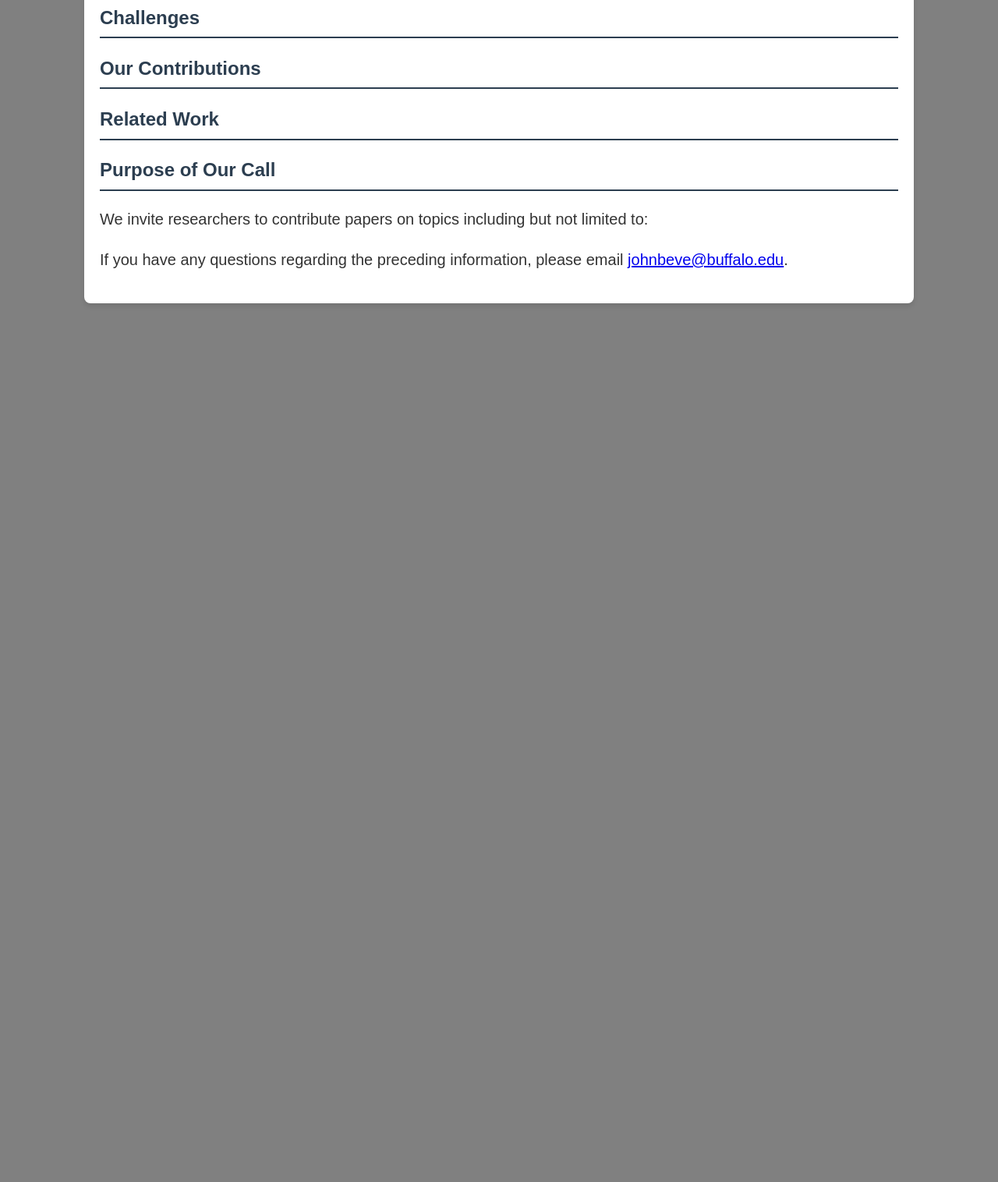
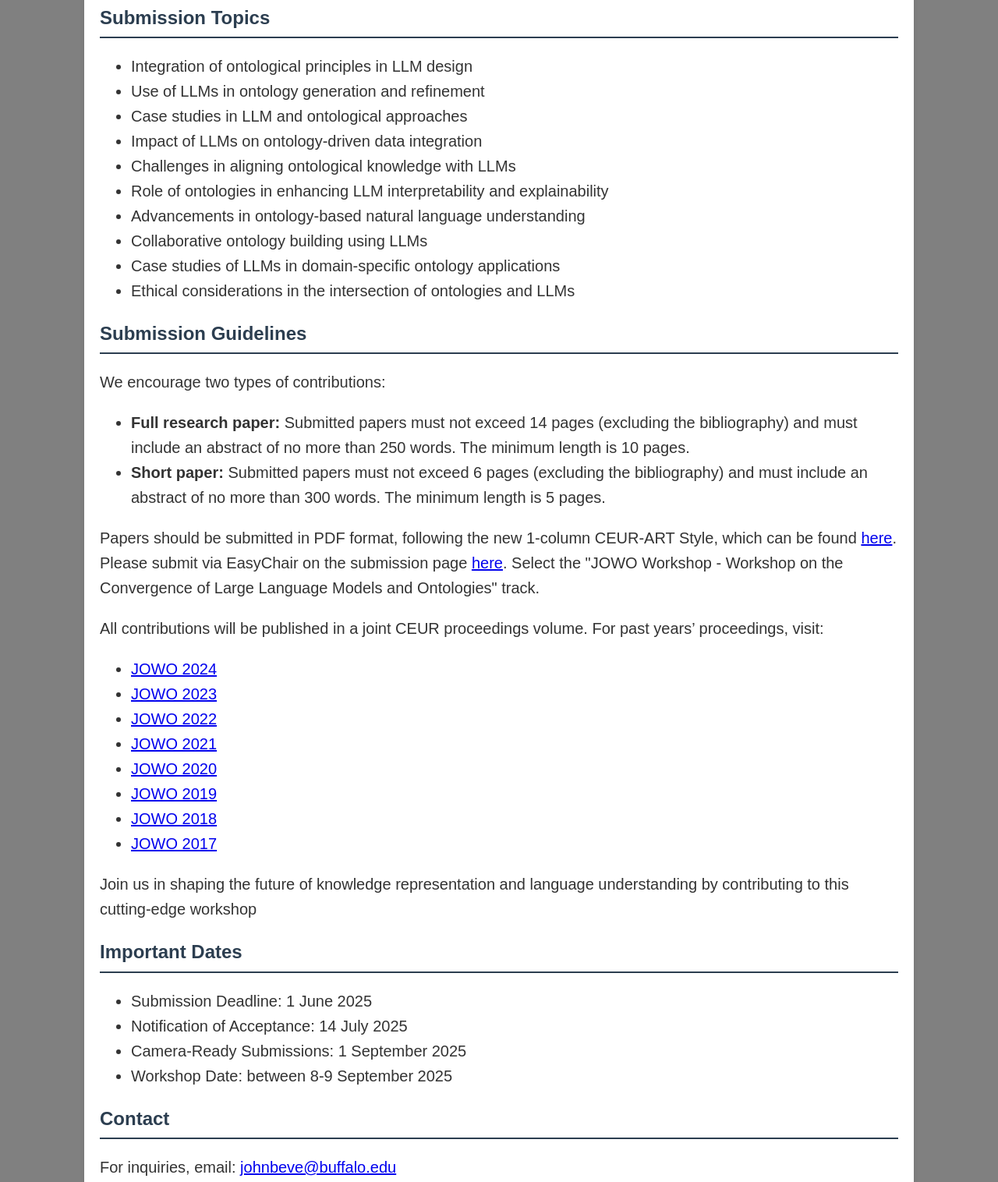
Before and after one commit to CBP1012/JOWO-ONTOLLM, a plain HTML site: page CallForPapers.html in a window 1280 px wide. Shown: the part 499-2015 px from the top of the page at 78% size. Before the commit the page ends 918 px from the top, so only its background shows below. Drawn offline with Linux system fonts and the light colour scheme.

Commit message:
Update CallForPapers.html

```diff
--- a/CallForPapers.html
+++ b/CallForPapers.html
@@ -92,25 +92,51 @@
         <h1>Call for Papers: Promoting Healthy Aging through Semantic Enrichment of Solitude Research (PHASES)</h1>
     </div>
 
-    <div class="section">
-        <h2 class="section-title">Challenges</h2>
-    </div>
+    <h2 class="section-title">Submission Topics</h2>
+        <ul>
+            <li>Integration of ontological principles in LLM design</li>
+            <li>Use of LLMs in ontology generation and refinement</li>
+            <li>Case studies in LLM and ontological approaches</li>
+            <li>Impact of LLMs on ontology-driven data integration</li>
+            <li>Challenges in aligning ontological knowledge with LLMs</li>
+            <li>Role of ontologies in enhancing LLM interpretability and explainability</li>
+            <li>Advancements in ontology-based natural language understanding</li>
+            <li>Collaborative ontology building using LLMs</li>
+            <li>Case studies of LLMs in domain-specific ontology applications</li>
+            <li>Ethical considerations in the intersection of ontologies and LLMs</li>
+        </ul>
 
-    <div class="section">
-        <h2 class="section-title">Our Contributions</h2>
-        </ul>
-    </div>
+    <h2 class="section-title">Submission Guidelines</h2>
+            <p>We encourage two types of contributions:</p>
+            <ul>
+            <li><strong>Full research paper:</strong> Submitted papers must not exceed 14 pages (excluding the bibliography) and must include an abstract of no more than 250 words. The minimum length is 10 pages.</li>
+            <li><strong>Short paper:</strong> Submitted papers must not exceed 6 pages (excluding the bibliography) and must include an abstract of no more than 300 words. The minimum length is 5 pages.</li>
+            </ul>
+            <p>Papers should be submitted in PDF format, following the new 1-column CEUR-ART Style, which can be found <a href="https://ceurws.wordpress.com/2020/03/31/ceurws-publishes-ceurart-paper-style/">here</a>. Please submit via EasyChair on the submission page <a href="https://easychair.org/account2/signin?a=32208870">here</a>. Select the "JOWO Workshop - Workshop on the Convergence of Large Language Models and Ontologies" track.</p>
+            <p>All contributions will be published in a joint CEUR proceedings volume. For past years’ proceedings, visit:</p>
+            <ul>
+                <li><a href="https://ceur-ws.org/Vol-3882/">JOWO 2024</a></li>
+                <li><a href="https://ceur-ws.org/Vol-3637/">JOWO 2023</a></li>
+                <li><a href="https://ceur-ws.org/Vol-3249/">JOWO 2022</a></li>
+                <li><a href="https://ceur-ws.org/Vol-2969/">JOWO 2021</a></li>
+                <li><a href="https://ceur-ws.org/Vol-2708/">JOWO 2020</a></li>
+                <li><a href="https://ceur-ws.org/Vol-2518/">JOWO 2019</a></li>
+                <li><a href="https://ceur-ws.org/Vol-2205/">JOWO 2018</a></li>
+                <li><a href="https://ceur-ws.org/Vol-2050/">JOWO 2017</a></li>
+            </ul>
+            <p>Join us in shaping the future of knowledge representation and language understanding by contributing to this cutting-edge workshop</p>
 
-    <div class="section">
-        <h2 class="section-title">Related Work</h2>
-    </div>
+            </ul>
+     <h2 class="section-title">Important Dates</h2>
+            <ul>
+                <li>Submission Deadline: 1 June 2025</li>
+                <li>Notification of Acceptance: 14 July 2025</li>
+                <li>Camera-Ready Submissions: 1 September 2025</li>
+                <li>Workshop Date: between 8-9 September 2025</li>
+            </ul>
 
-    <div class="section">
-        <h2 class="section-title">Purpose of Our Call</h2>
-        <p>We invite researchers to contribute papers on topics including but not limited to:</p>
-
-        <p>If you have any questions regarding the preceding information, please email <a href="mailto:johnbeve@buffalo.edu">johnbeve@buffalo.edu</a>.</p>
-    </div>
+            <h2 class="section-title">Contact</h2>
+            <p>For inquiries, email: <a href="mailto:johnbeve@buffalo.edu">johnbeve@buffalo.edu</a></p>
 
 </div>
 
```
